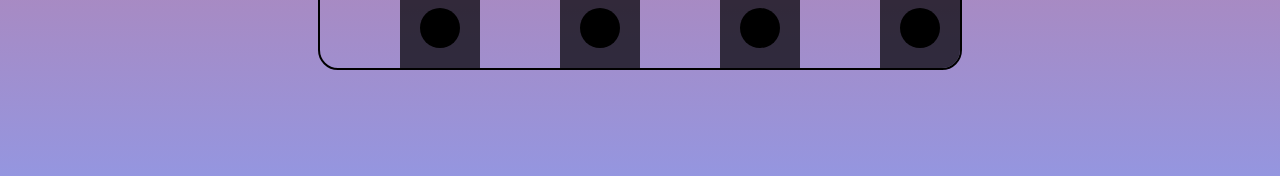
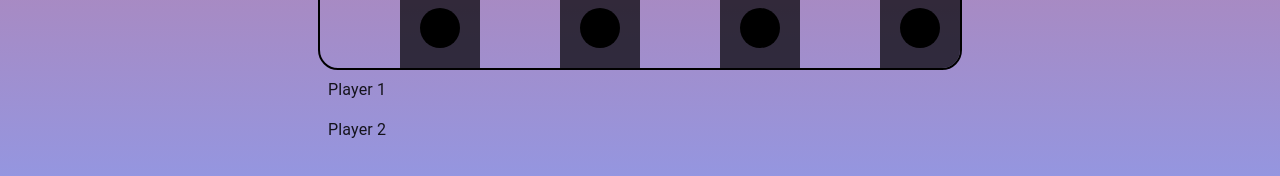
Before and after one commit to J-Vaht-98/ReactCheckers, a React (Create React App) app in the folder game/: page /play in a window 1280 px wide. Both pictures are taken after a click on the button "PLAY SINGLE PLAYER". Shown: the part 590-766 px from the top of the page. Built offline with nearby package versions, Linux system fonts and the light colour scheme.

Commit message:
Added player scores and gameinfo component

```diff
--- a/game/src/App.js
+++ b/game/src/App.js
@@ -6,9 +6,6 @@ import cloneDeep from "lodash/cloneDeep";
 import { GameSettings } from "./Pages/Play/Play";
 
 const actionElementClicked = (game, payload) => {
-    // console.log('action element clicked')
-    // return cloneDeep(game)
-
     if (game.winner !== false) {
         return game;
     }
@@ -95,7 +92,7 @@ function App({ game }) {
     return (
         <>
             <Board game={state} dispatchClick={dispatch} />
-            {/* <GameInfo game={state} dispatch={dispatch} /> */}
+            <GameInfo game={state} dispatch={dispatch} />
         </>
     );
 }
--- a/game/src/Components/GameInfo.js
+++ b/game/src/Components/GameInfo.js
@@ -51,7 +51,7 @@ function GameInfo({ game, dispatch }) {
     const colors = useContext(GameSettings)?.style.buttons.colors;
     if (!game) return <></>;
     const playerNames = game.nicknames || ["Player 1", "Player 2"];
-    const playerScores = game?.playerScores;
+    const playerScores = game.players.map((player)=>player.score)
 
     return (
         <Box
@@ -67,8 +67,8 @@ function GameInfo({ game, dispatch }) {
                 <PlayerScore key={`plr-score-${i}`} color={colors[i]} playerName={name} playerScore={playerScores[i]}/>)}
                 </>
             )}
-            {game.isWinner && (
-                <WinBanner winner={playerNames[game.isWinner - 1]} />
+            {game.winner && (
+                <WinBanner winner={playerNames[game.winner - 1]} />
             )}
         </Box>
     );
--- a/game/src/Game/Game.js
+++ b/game/src/Game/Game.js
@@ -105,8 +105,10 @@ class Game{/**
             for( let i=0;i<this.selectedPieceMoves.length;i++){
                 const square = this.selectedPieceMoves[i].to
                 if(row === square.row && col === square.col){
-                    this.board.makeMove(this.selectedPieceMoves[i],this.activePlayer)
-                    const isDoubleTake = this.checkDoubleTake(this.selectedPieceMoves[i],row,col)
+                    const selectedMove = this.selectedPieceMoves[i]
+                    this.board.makeMove(selectedMove,this.activePlayer)
+                    if(selectedMove.hasOwnProperty('take')) this.activePlayer.score++
+                    const isDoubleTake = this.checkDoubleTake(selectedMove,row,col)
                     if(!isDoubleTake) this.changeActivePlayer()
                     else this.startTurn()
                     break
--- a/game/src/Game/Player.js
+++ b/game/src/Game/Player.js
@@ -10,6 +10,7 @@ export default class Player {
             this.forcedTakes = game.settings.forcedTakes
         }
         this.loser = false
+        this.score = 0
         if (nr === 0) {
             throw Error(`Player nr cant equal empty square 0`);
         }
```
